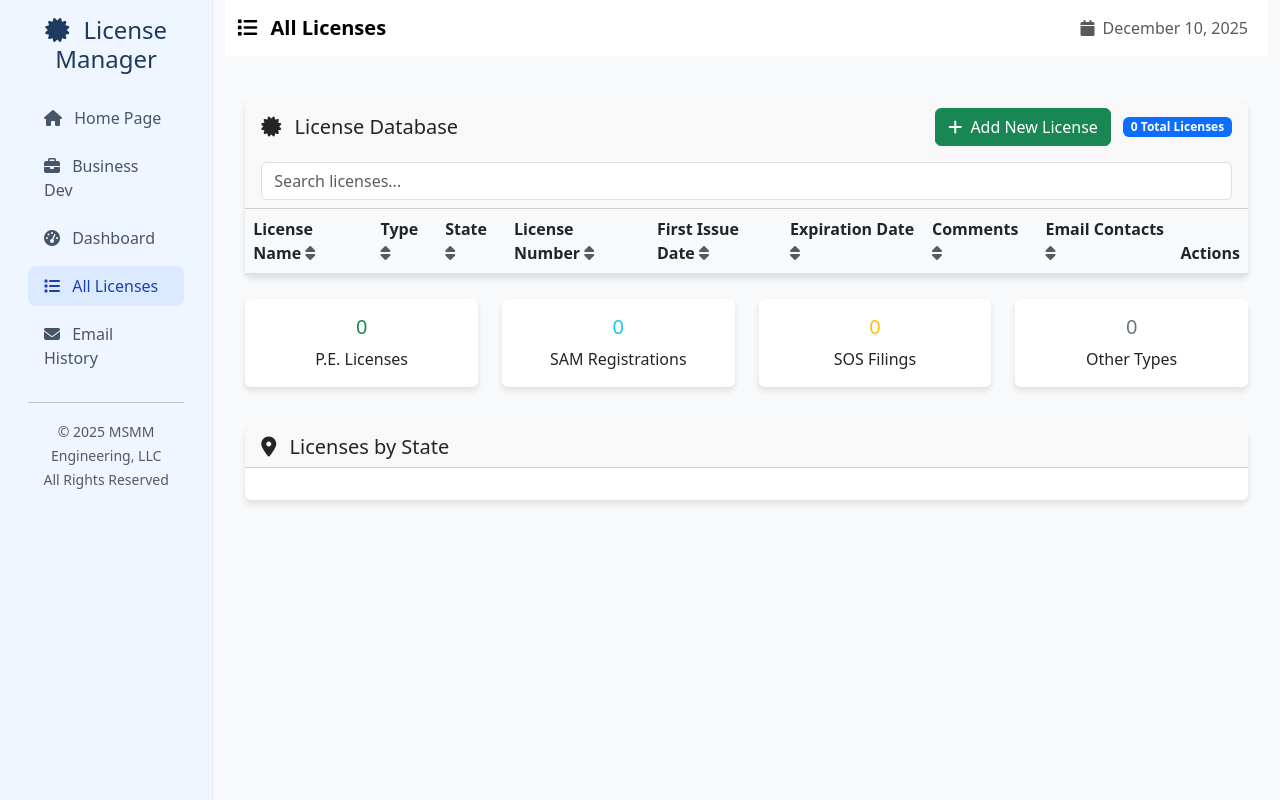
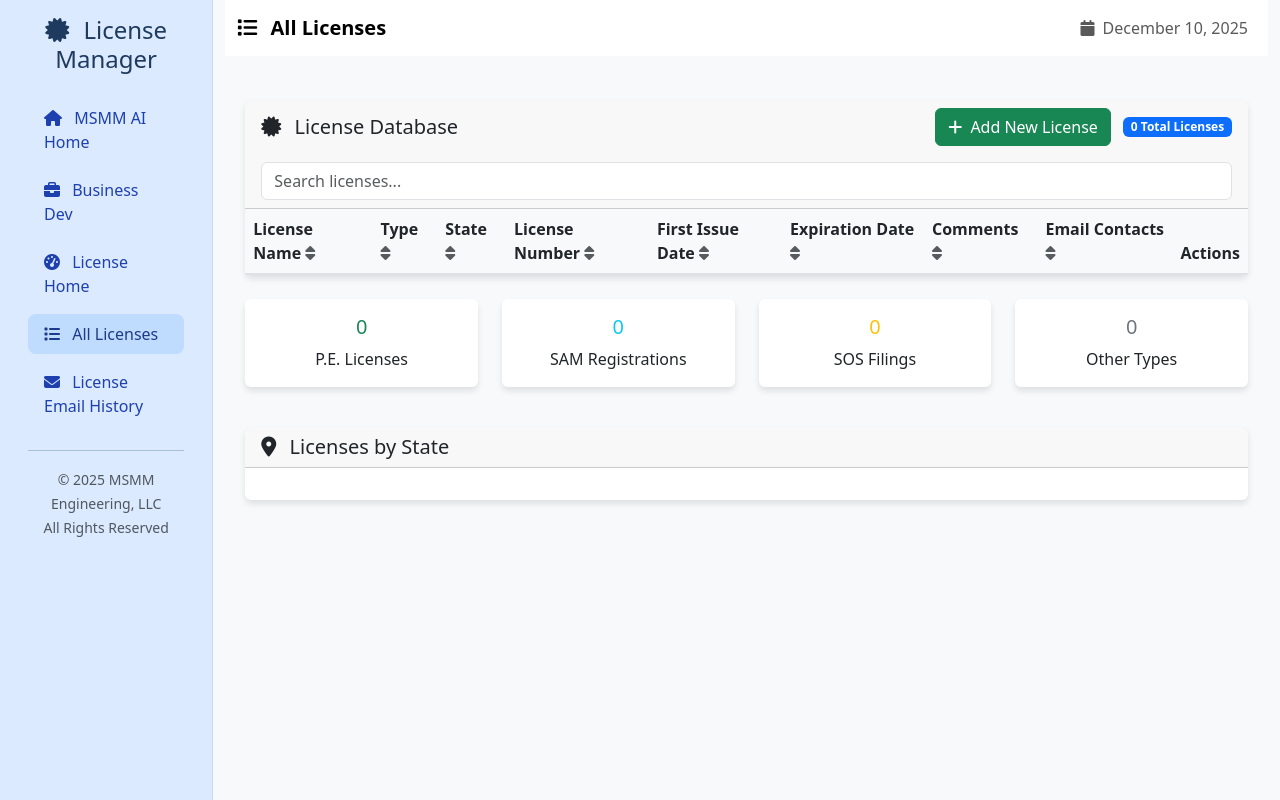
Before and after one commit to MSMM-AITools/msmmai-website, a Flask app: page /licenses in a window 1280 px wide. Run offline with Flask 3, Linux system fonts and the light colour scheme; data that the repository does not hold is empty; parts of the project's set-up code (start-up, migrations or seed data) failed here and were passed over; some libraries are stand-ins or nearby versions.

Commit message:
License Menu Text Update

```diff
--- a/AI Tools/LicenseReminderTool-main/templates/base.html
+++ b/AI Tools/LicenseReminderTool-main/templates/base.html
@@ -14,24 +14,24 @@
     <!-- Custom CSS -->
     <style>
         .sidebar {
-            background: #eff6ff;
+            background: #dbeafe;
             min-height: 100vh;
             color: #1e3a5f;
             position: relative;
             display: flex;
             flex-direction: column;
-            border-right: 1px solid #dbeafe;
+            border-right: 1px solid #bfdbfe;
         }
 
         .sidebar .nav-link {
-            color: #475569;
+            color: #1e40af;
             transition: all 0.3s ease;
         }
 
         .sidebar .nav-link:hover,
         .sidebar .nav-link.active {
-            color: #1e40af;
-            background-color: #dbeafe;
+            color: #1e3a8a;
+            background-color: #bfdbfe;
             border-radius: 8px;
         }
 
@@ -213,7 +213,7 @@
                         <li class="nav-item mb-2">
                             <a href="https://www.msmmai.com/" class="nav-link">
                                 <i class="fas fa-home me-2"></i>
-                                Home Page
+                                MSMM AI Home
                             </a>
                         </li>
                         <li class="nav-item mb-2">
@@ -225,7 +225,7 @@
                         <li class="nav-item mb-2">
                             <a href="{{ url_for('dashboard') }}" class="nav-link {% if request.endpoint == 'dashboard' %}active{% endif %}">
                                 <i class="fas fa-tachometer-alt me-2"></i>
-                                Dashboard
+                                License Home
                             </a>
                         </li>
                         <li class="nav-item mb-2">
@@ -237,7 +237,7 @@
                         <li class="nav-item mb-2">
                             <a href="{{ url_for('reminders') }}" class="nav-link {% if request.endpoint == 'reminders' %}active{% endif %}">
                                 <i class="fas fa-envelope me-2"></i>
-                                Email History
+                                License Email History
                             </a>
                         </li>
                     </ul>
```
